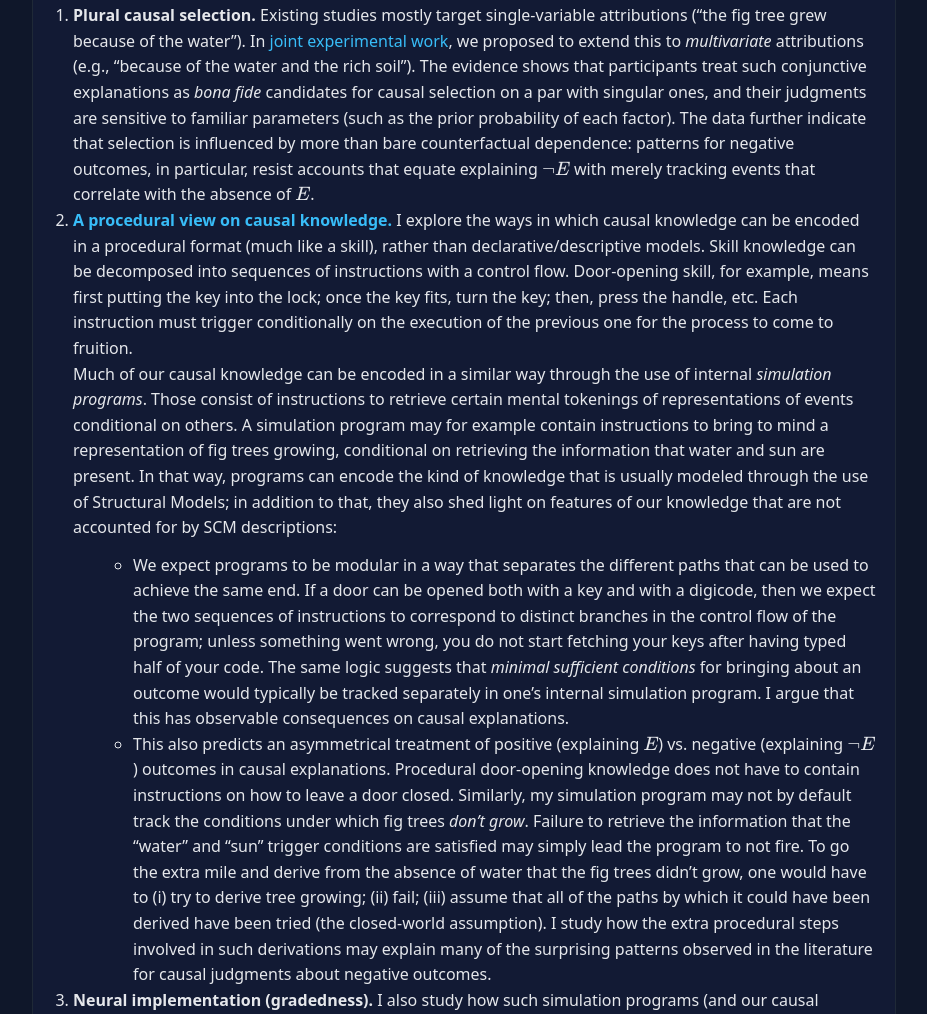
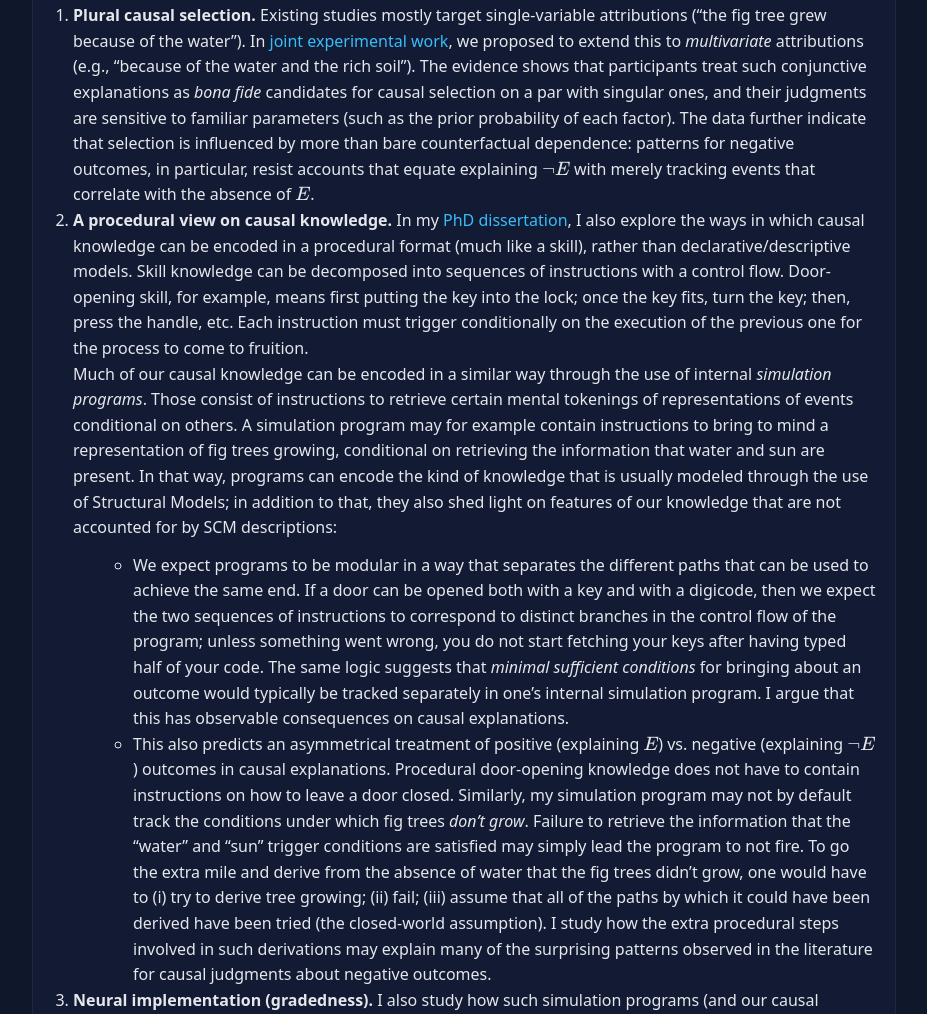
Before and after one commit to konukcan/konukcan, a plain HTML site: page index.html in a window 1280 px wide. Shown: the part 1094-2108 px from the top of the page, without its empty margins (176-1103 px from the left). Drawn offline with nearby package versions, Linux system fonts and the light colour scheme.

Commit message:
Update index.html

```diff
--- a/index.html
+++ b/index.html
@@ -81,8 +81,8 @@
         </li>
 
         <li>
-          <strong><a href="pdfs/phd-dissertation.pdf">A procedural view on causal knowledge.</a></strong>
-          I explore the ways in which causal knowledge can be encoded in a procedural format (much like a skill), rather than declarative/descriptive models. Skill knowledge can be decomposed into sequences of instructions with a control flow. Door-opening skill, for example, means first putting the key into the lock; once the key fits, turn the key; then, press the handle, etc. Each instruction must trigger conditionally on the execution of the previous one for the process to come to fruition.
+          <strong>A procedural view on causal knowledge.</strong>
+          In my <a href="pdfs/phd-dissertation.pdf">PhD dissertation</a>, I also explore the ways in which causal knowledge can be encoded in a procedural format (much like a skill), rather than declarative/descriptive models. Skill knowledge can be decomposed into sequences of instructions with a control flow. Door-opening skill, for example, means first putting the key into the lock; once the key fits, turn the key; then, press the handle, etc. Each instruction must trigger conditionally on the execution of the previous one for the process to come to fruition.
           <p>Much of our causal knowledge can be encoded in a similar way through the use of internal <em>simulation programs</em>. Those consist of instructions to retrieve certain mental tokenings of representations of events conditional on others. A simulation program may for example contain instructions to bring to mind a representation of fig trees growing, conditional on retrieving the information that water and sun are present. In that way, programs can encode the kind of knowledge that is usually modeled through the use of Structural Models; in addition to that, they also shed light on features of our knowledge that are not accounted for by SCM descriptions:</p>
           <ul>
             <li>We expect programs to be modular in a way that separates the different paths that can be used to achieve the same end. If a door can be opened both with a key and with a digicode, then we expect the two sequences of instructions to correspond to distinct branches in the control flow of the program; unless something went wrong, you do not start fetching your keys after having typed half of your code. The same logic suggests that <em>minimal sufficient conditions</em> for bringing about an outcome would typically be tracked separately in one’s internal simulation program. I argue that this has observable consequences on causal explanations.</li>
```
